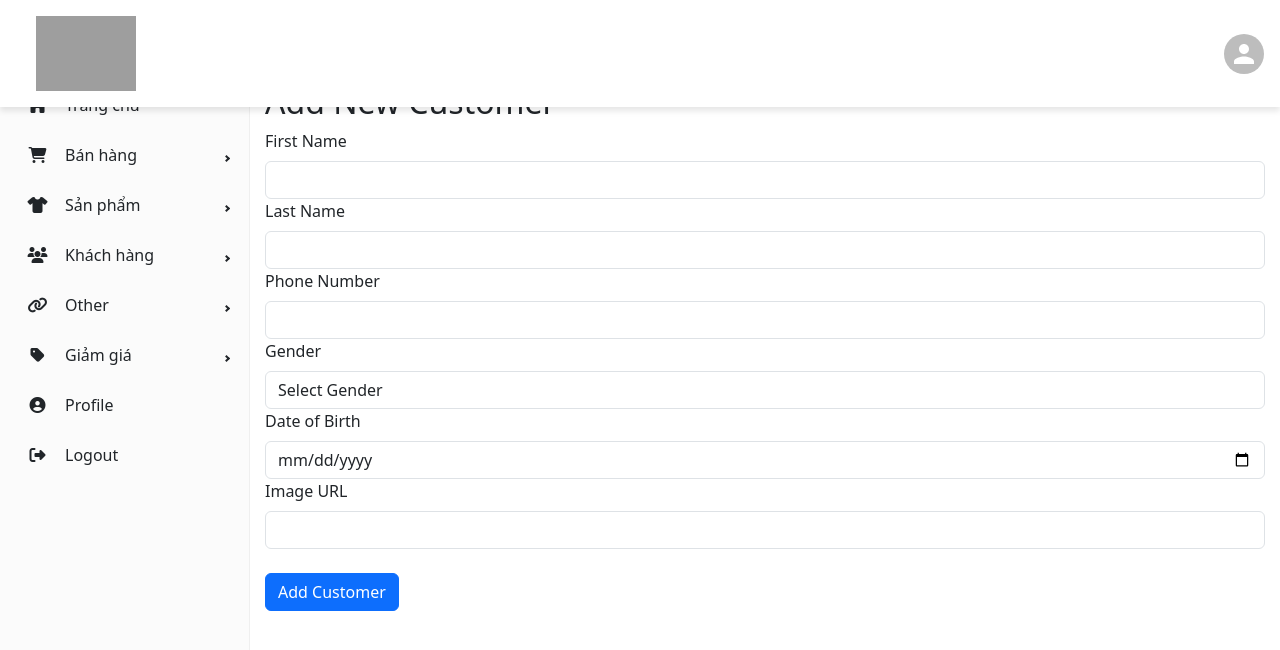
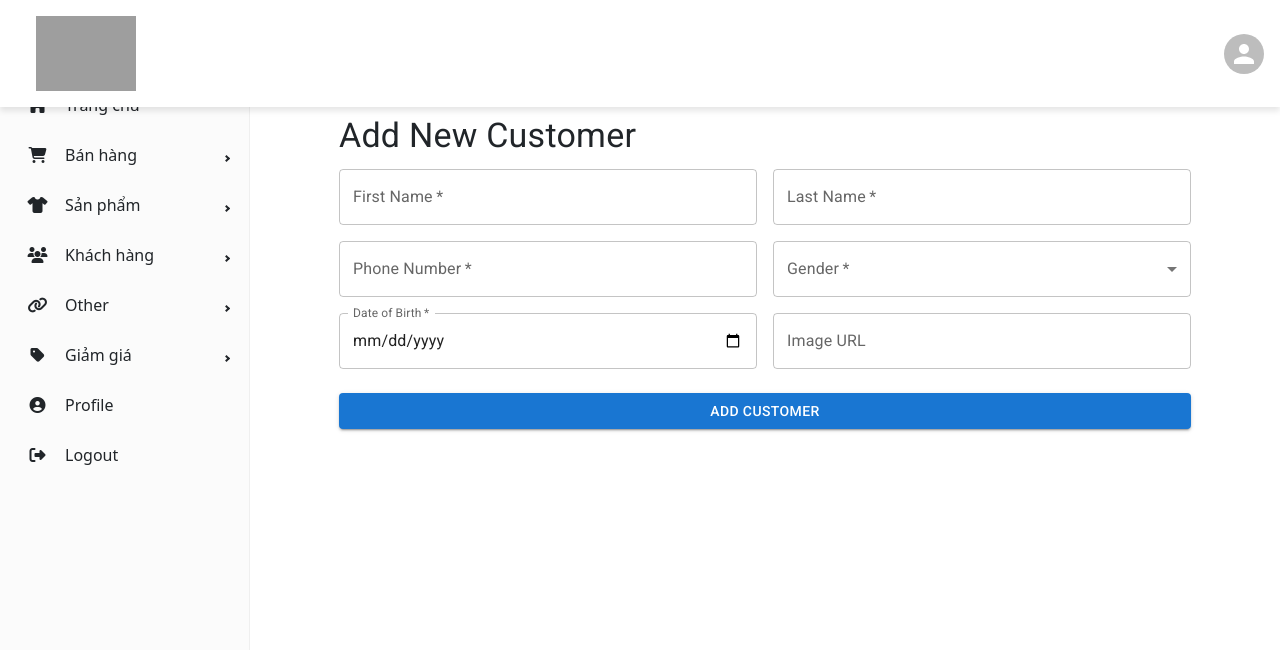
Before and after one commit to fpoly-datn-phongtt35/fa24-sd79-ban-ao-phong-moe, a React (Vite) app in the folder FE-MOE/: page /customer/add in a window 1280 px wide. Shown: the top 650 px of the page. Built offline with nearby package versions, Linux system fonts and the light colour scheme; sample sign-in values are in the browser's storage; grey boxes are pictures that could not be loaded.

Commit message:
customer

```diff
--- a/FE-MOE/package.json
+++ b/FE-MOE/package.json
@@ -15,7 +15,8 @@
     "@fortawesome/free-solid-svg-icons": "^6.6.0",
     "@fortawesome/react-fontawesome": "^0.2.2",
     "@mui/icons-material": "^6.1.1",
-    "@mui/material": "^6.1.1",
+    "@mui/material": "^6.1.2",
+    "@mui/styled-engine-sc": "^6.1.2",
     "axios": "^1.7.7",
     "bootstrap": "^5.3.3",
     "bootstrap-icons": "^1.11.3",
@@ -28,6 +29,7 @@
     "react-pro-sidebar": "^1.1.0",
     "react-router-dom": "^6.26.2",
     "react-toastify": "^10.0.5",
+    "styled-components": "^6.1.13",
     "sweetalert": "^2.1.2"
   },
   "devDependencies": {
--- a/FE-MOE/src/pages/customer/AddCustomer.jsx
+++ b/FE-MOE/src/pages/customer/AddCustomer.jsx
@@ -1,5 +1,5 @@
 import React, { useState } from 'react';
-import { Container, Form, Button } from 'react-bootstrap';
+import { Container, Box, Grid, TextField, FormControl, InputLabel, Select, MenuItem, Button, Typography } from '@mui/material';
 import { toast } from 'react-toastify';
 import { postCustomer } from '~/apis/customerApi'; // Adjust the import path as necessary
 import { useNavigate } from 'react-router-dom';
@@ -9,7 +9,7 @@ export const AddCustomer = () => {
   const formatDate = (dateString, time = "00:00:00") => {
     const date = new Date(dateString);
     const day = String(date.getDate()).padStart(2, '0');
-    const month = String(date.getMonth() + 1).padStart(2, '0'); // getMonth() is zero-based
+    const month = String(date.getMonth() + 1).padStart(2, '0');
     const year = date.getFullYear();
     return `${day}/${month}/${year} | ${time}`;
   };
@@ -47,91 +47,95 @@ export const AddCustomer = () => {
       await postCustomer(customerWithTimestamps);
       toast.success('Customer added successfully!');
       navigate('/customer');
-      console.log(customerWithTimestamps)
     } catch (error) {
       toast.error('There was an error adding the customer');
     }
   };
 
   return (
-    <Container>
-      <h2>Add New Customer</h2>
-      <Form onSubmit={handleSubmit}>
-        <Form.Group controlId="firstName">
-          <Form.Label>First Name</Form.Label>
-          <Form.Control
-            type="text"
+    <Container maxWidth="md">
+      <Box mt={4}>
+        <Typography variant="h4" gutterBottom>
+          Add New Customer
+        </Typography>
+        <Box component="form" onSubmit={handleSubmit} noValidate>
+          <Grid container spacing={2}>
+            <Grid item xs={12} sm={6}>
+              <TextField
+                label="First Name"
                 name="firstName"
                 value={customerData.firstName}
                 onChange={handleChange}
+                fullWidth
                 required
               />
-        </Form.Group>
-
-        <Form.Group controlId="lastName">
-          <Form.Label>Last Name</Form.Label>
-          <Form.Control
-            type="text"
+            </Grid>
+            <Grid item xs={12} sm={6}>
+              <TextField
+                label="Last Name"
                 name="lastName"
                 value={customerData.lastName}
                 onChange={handleChange}
+                fullWidth
                 required
               />
-        </Form.Group>
-
-        <Form.Group controlId="phoneNumber">
-          <Form.Label>Phone Number</Form.Label>
-          <Form.Control
-            type="text"
+            </Grid>
+            <Grid item xs={12} sm={6}>
+              <TextField
+                label="Phone Number"
                 name="phoneNumber"
                 value={customerData.phoneNumber}
                 onChange={handleChange}
+                fullWidth
                 required
               />
-        </Form.Group>
-
-        <Form.Group controlId="gender">
-          <Form.Label>Gender</Form.Label>
-          <Form.Control
-            as="select"
+            </Grid>
+            <Grid item xs={12} sm={6}>
+              <FormControl fullWidth required>
+                <InputLabel>Gender</InputLabel>
+                <Select
                   name="gender"
                   value={customerData.gender}
                   onChange={handleChange}
-            required
                 >
-            <option value="">Select Gender</option>
-            <option value="Male">Male</option>
-            <option value="Female">Female</option>
-            <option value="Other">Other</option>
-          </Form.Control>
-        </Form.Group>
-
-        <Form.Group controlId="dateOfBirth">
-          <Form.Label>Date of Birth</Form.Label>
-          <Form.Control
+                  <MenuItem value="">Select Gender</MenuItem>
+                  <MenuItem value="Male">Male</MenuItem>
+                  <MenuItem value="Female">Female</MenuItem>
+                  <MenuItem value="Other">Other</MenuItem>
+                </Select>
+              </FormControl>
+            </Grid>
+            <Grid item xs={12} sm={6}>
+              <TextField
+                label="Date of Birth"
+                name="dateOfBirth"
                 type="date"
-            name="dateOfBirth"
                 value={customerData.dateOfBirth}
                 onChange={handleChange}
+                InputLabelProps={{
+                  shrink: true,
+                }}
+                fullWidth
                 required
               />
-        </Form.Group>
-
-        <Form.Group controlId="image">
-          <Form.Label>Image URL</Form.Label>
-          <Form.Control
-            type="text"
+            </Grid>
+            <Grid item xs={12} sm={6}>
+              <TextField
+                label="Image URL"
                 name="image"
                 value={customerData.image}
                 onChange={handleChange}
+                fullWidth
               />
-        </Form.Group>
-
-        <br />
-        <Button variant="primary" type="submit">
+            </Grid>
+          </Grid>
+          <Box mt={3}>
+            <Button type="submit" variant="contained" color="primary" fullWidth>
               Add Customer
             </Button>
-      </Form>
+          </Box>
+        </Box>
+      </Box>
     </Container>
   );
 };
--- a/FE-MOE/src/pages/customer/Customer.jsx
+++ b/FE-MOE/src/pages/customer/Customer.jsx
@@ -1,38 +1,74 @@
-import { Container, Button } from "react-bootstrap"; // Import Button từ react-bootstrap
+import {
+  Container, Grid, Box, Typography, IconButton, Table, TableBody, TableCell,
+  TableContainer, TableHead, TableRow, Paper, Button, TextField, Select, MenuItem
+} from '@mui/material';
 import React, { useState, useEffect } from 'react';
-import { fetchAllCustomer, deleteCustomer } from "~/apis/customerApi";
-import { FaEdit, FaTrashAlt } from 'react-icons/fa';
-import { toast } from 'react-toastify';
+import { fetchAllCustomer, deleteCustomer, searchKeywordAndDate } from '~/apis/customerApi';
+import DeleteIcon from '@mui/icons-material/Delete';
+import EditIcon from '@mui/icons-material/Edit';
 import { Link } from 'react-router-dom';
 import swal from 'sweetalert';
+import { toast } from 'react-toastify';
 
 export const Customer = () => {
   const [customers, setCustomers] = useState([]);
+  const [page, setPage] = useState(1);
+  const [keyword, setKeyword] = useState('');
+  const [startDate, setStartDate] = useState('');
+  const [endDate, setEndDate] = useState('');
+
 
   useEffect(() => {
     handleSetCustomer();
   }, []);
+  useEffect(() => {
+    const delayDebounceFn = setTimeout(() => {
+      handleSearchKeywordAndDate();
+    }, 1000);
+    return () => clearTimeout(delayDebounceFn);
+  }, [keyword, startDate, endDate]);
 
   const handleSetCustomer = async () => {
+    try {
       const response = await fetchAllCustomer();
       setCustomers(response.data);
+    } catch (error) {
+      toast.error('Failed to fetch customers.');
+    }
+  };
+  const handleSearchKeywordAndDate = async () => {
+    try {
+      const res = await searchKeywordAndDate(keyword || '', startDate || '', endDate || '');
+      setCustomers(res.data);
+    } catch (error) {
+      console.error('Error during search:', error);
+    }
+  };
+  const handleClear = () => {
+
+    setKeyword('');
+    setStartDate('');
+    setEndDate('');
+
+
+    handleSetCoupon();
   };
 
   const handleDelete = async (id) => {
     try {
       await deleteCustomer(id);
-      setCustomers(customers.filter(customer => customer.id !== id));
-      toast.success("Customer deleted successfully!");
+      handleSetCustomer;
     } catch (error) {
-      toast.error("There was an error deleting the customer");
+      console.error('Failed to delete customer', error);
+      swal('Error', 'Failed to delete customer', 'error');
     }
   };
 
-  const onDelete = (id) => {
+  const onDelete = async (id) => {
     swal({
-      title: "Xác nhận xóa",
-      text: "Bạn có chắc chắn muốn xóa khách hàng này?",
-      icon: "warning",
+      title: 'Xác nhận xóa',
+      text: 'Bạn có chắc chắn muốn xóa khách hàng này?',
+      icon: 'warning',
       buttons: true,
       dangerMode: true,
     }).then((confirm) => {
@@ -42,66 +78,115 @@ export const Customer = () => {
     });
   };
 
-  const formatDate = (dateString) => {
-    const date = new Date(dateString);
-    return date.toLocaleDateString('en-GB');
-  };
+
 
   return (
-    <Container>
-      <div className="d-flex justify-content-between align-items-center mb-3">
-        <h1>Customer List</h1>
-        {/* Nút Thêm khách hàng */}
-        <Link to="/customer/add">
-          <Button variant="primary">Thêm khách hàng</Button>
-        </Link>
-      </div>
-      <table className="table">
-        <thead>
-          <tr>
-            <th>STT</th>
-            <th>First Name</th>
-            <th>Last Name</th>
-            <th>Phone Number</th>
-            <th>Gender</th>
-            <th>Date Of Birth</th>
-            <th>Image</th>
-            <th>CreateAt</th>
-            <th>UpdateAt</th>
-            <th>Actions</th>
-          </tr>
-        </thead>
-        <tbody>
+    <Container maxWidth="max-width" className="bg-white" style={{ height: '100%', marginTop: '15px' }}>
+      <Grid container spacing={2} alignItems="center" bgcolor={'#1976d2'} height={'50px'}>
+        <Typography xs={4} margin={'4px'} variant="h6" gutterBottom color="#fff">
+          Quản lý khách hàng
+        </Typography>
+      </Grid>
+      <Box className="mb-5" style={{ marginTop: '50px' }}>
+        <Grid container spacing={2} alignItems="center">
+          <Grid item xs={12} sm={4}>
+            <TextField
+              label="Tìm kiếm"
+              variant="standard"
+              fullWidth
+              value={keyword}
+              onChange={(e) => setKeyword(e.target.value)}
+              size="small"
+            />
+          </Grid>
+          <Grid item xs={12} sm={4}>
+            <TextField
+              label="Từ ngày"
+              type="date"
+              variant="standard"
+              InputLabelProps={{ shrink: true }}
+              fullWidth
+              value={startDate}
+              onChange={(e) => setStartDate(e.target.value)}
+              size="small"
+            />
+          </Grid>
+          <Grid item xs={12} sm={4}>
+            <TextField
+              label="Đến ngày"
+              type="date"
+              variant="standard"
+              InputLabelProps={{ shrink: true }}
+              fullWidth
+              value={endDate}
+              onChange={(e) => setEndDate(e.target.value)}
+              size="small"
+            />
+          </Grid>
+        </Grid>
+
+
+        <Grid container spacing={2} style={{ marginTop: '10px' }} justifyContent="flex-end">
+        <Grid item xs={6} sm={2}>
+      <Button variant="outlined" color="secondary" onClick={handleClear} fullWidth size="small">
+        Clear
+      </Button>
+    </Grid>
+          <Grid item xs={6} sm={2}>
+            <Button variant="contained" color="success" component={Link} to="/customer/add" fullWidth size="small">
+              + Tạo mới
+            </Button>
+          </Grid>
+        </Grid>
+      </Box>
+
+      <TableContainer component={Paper}>
+        <Table aria-label="customer table">
+          <TableHead>
+            <TableRow>
+              <TableCell>STT</TableCell>
+              <TableCell>Tên</TableCell>
+              <TableCell>Họ</TableCell>
+              <TableCell>Số điện thoại</TableCell>
+              <TableCell>Giới tính</TableCell>
+              <TableCell>Ngày sinh</TableCell>
+              <TableCell>Ảnh</TableCell>
+              <TableCell>Ngày tạo</TableCell>
+              <TableCell>Ngày cập nhật</TableCell>
+              <TableCell>Hành động</TableCell>
+            </TableRow>
+          </TableHead>
+          <TableBody>
             {customers.length > 0 ? (
               customers.map((customer, index) => (
-              <tr key={customer.id}>
-                <td>{index + 1}</td>
-                <td>{customer.firstName}</td>
-                <td>{customer.lastName}</td>
-                <td>{customer.phoneNumber}</td>
-                <td>{customer.gender}</td>
-                <td>{formatDate(customer.dateOfBirth)}</td>
-                <td>{customer.image}</td>
-                <td>{formatDate(customer.createdAt)}</td>
-                <td>{formatDate(customer.updatedAt)}</td>
-                <td>
-                  <Link to={`/customer/${customer.id}`}>
-                    <FaEdit style={{ cursor: 'pointer', marginRight: '10px', color: 'blue' }} />
-                  </Link>
-                  <FaTrashAlt
-                    style={{ cursor: 'pointer', color: 'red' }}
-                    onClick={() => onDelete(customer.id)}
-                  />
-                </td>
-              </tr>
+                <TableRow key={customer.id}>
+                  <TableCell>{index + 1}</TableCell>
+                  <TableCell>{customer.firstName}</TableCell>
+                  <TableCell>{customer.lastName}</TableCell>
+                  <TableCell>{customer.phoneNumber}</TableCell>
+                  <TableCell>{customer.gender}</TableCell>
+                  <TableCell>{customer.dateOfBirth}</TableCell>
+                  <TableCell>{customer.image}</TableCell>
+                  <TableCell>{customer.createdAt}</TableCell>
+                  <TableCell>{customer.updatedAt}</TableCell>
+                  <TableCell>
+                    <IconButton component={Link} to={`/customer/${customer.id}`}>
+                      <EditIcon />
+                    </IconButton>
+                    <IconButton onClick={() => onDelete(customer.id)}>
+                      <DeleteIcon color="error" />
+                    </IconButton>
+                  </TableCell>
+                </TableRow>
               ))
             ) : (
-            <tr>
-              <td colSpan="10">No customers available</td>
-            </tr>
+              <TableRow>
+                <TableCell colSpan={10}>No customer found</TableCell>
+              </TableRow>
             )}
-        </tbody>
-      </table>
+          </TableBody>
+        </Table>
+      </TableContainer>
     </Container>
   );
 };
--- a/FE-MOE/src/pages/customer/CustomerDetailPage.jsx
+++ b/FE-MOE/src/pages/customer/CustomerDetailPage.jsx
@@ -1,8 +1,7 @@
-// CustomerDetailPage.jsx
 import React, { useState, useEffect } from 'react';
 import { useParams, useNavigate } from 'react-router-dom';
 import { fetchAllCustomer, putCustomer } from '~/apis/customerApi';
-import { Container, Form, Button } from 'react-bootstrap';
+import { Container, TextField, MenuItem, Button, Box, Typography } from '@mui/material';
 import { toast } from 'react-toastify';
 
 const GENDER_OPTIONS = [
@@ -15,9 +14,9 @@ const GENDER_OPTIONS = [
 const formatDate = (dateString, time = "00:00:00") => {
   const date = new Date(dateString);
   const day = String(date.getDate()).padStart(2, '0');
-  const month = String(date.getMonth() + 1).padStart(2, '0'); // getMonth() is zero-based
+  const month = String(date.getMonth() + 1).padStart(2, '0');
   const year = date.getFullYear();
-  return `${year}-${month}-${day} | ${time}`;
+  return `${day}/${month}/${year} | ${time}`;
 };
 
 const CustomerDetailPage = () => {
@@ -64,7 +63,7 @@ const CustomerDetailPage = () => {
     e.preventDefault();
     const updatedCustomer = {
       ...customer,
-      dateOfBirth: formatDate(customer.dateOfBirth), // Use the original format for submission
+      dateOfBirth: formatDate(customer.dateOfBirth), // Keep the date format
       updatedAt: new Date().toISOString(),
     };
 
@@ -79,89 +78,90 @@ const CustomerDetailPage = () => {
   };
 
   return (
-    <Container>
-      <h2>Edit Customer</h2>
-      <Form onSubmit={handleSubmit}>
-        <Form.Group controlId="firstName">
-          <Form.Label>First Name</Form.Label>
-          <Form.Control
-            type="text"
+    <Container maxWidth="sm">
+      <Box component="form" onSubmit={handleSubmit} mt={4}>
+        <Typography variant="h4" mb={3}>
+          Edit Customer
+        </Typography>
+
+        <TextField
+          label="First Name"
           name="firstName"
           value={customer.firstName}
           onChange={handleChange}
+          fullWidth
           required
+          margin="normal"
         />
-        </Form.Group>
 
-        <Form.Group controlId="lastName">
-          <Form.Label>Last Name</Form.Label>
-          <Form.Control
-            type="text"
+        <TextField
+          label="Last Name"
           name="lastName"
           value={customer.lastName}
           onChange={handleChange}
+          fullWidth
           required
+          margin="normal"
         />
-        </Form.Group>
 
-        <Form.Group controlId="phoneNumber">
-          <Form.Label>Phone Number</Form.Label>
-          <Form.Control
-            type="text"
+        <TextField
+          label="Phone Number"
           name="phoneNumber"
           value={customer.phoneNumber}
           onChange={handleChange}
+          fullWidth
+          required
+          margin="normal"
+        />
+
+        <TextField
+          label="Gender"
+          name="gender"
+          select
+          value={customer.gender}
+          onChange={handleChange}
+          fullWidth
+          required
+          margin="normal"
+        >
+          {GENDER_OPTIONS.map((option) => (
+            <MenuItem key={option.value} value={option.value}>
+              {option.label}
+            </MenuItem>
+          ))}
+        </TextField>
+
+        <TextField
+          label="Date of Birth"
+          name="dateOfBirth"
+          type="text"
+          value={customer.dateOfBirth}
+          onChange={handleChange}
+          fullWidth
+          InputLabelProps={{ shrink: true }}
+          margin="normal"
           required
         />
-        </Form.Group>
 
-        <Form.Group controlId="gender">
-          <Form.Label>Gender</Form.Label>
-          <Form.Control
-            as="select"
-            name="gender"
-            value={customer.gender}
-            onChange={handleChange}
-            required
-          >
-            {GENDER_OPTIONS.map((option) => (
-              <option key={option.value} value={option.value}>
-                {option.label}
-              </option>
-            ))}
-          </Form.Control>
-        </Form.Group>
 
-        <Form.Group controlId="dateOfBirth">
-          <Form.Label>Date of Birth</Form.Label>
-          <Form.Control
-            type="text"
-            name="dateOfBirth"
-            value={formatDate(customer.dateOfBirth)} // Use formatted date for input
-            onChange={handleChange}
-            required
-          />
-        </Form.Group>
-
-        <Form.Group controlId="image">
-          <Form.Label>Image URL</Form.Label>
-          <Form.Control
-            type="text"
+        <TextField
+          label="Image URL"
           name="image"
           value={customer.image}
           onChange={handleChange}
+          fullWidth
+          margin="normal"
         />
-        </Form.Group>
-        <br />
-        <Button variant="primary" type="submit">
+
+        <Box mt={3} display="flex" justifyContent="space-between">
+          <Button variant="contained" color="primary" type="submit">
             Update Customer
           </Button>
-        &nbsp;
-        &nbsp;
-        <Button variant="secondary" onClick={() => navigate('/customer')}>
+          <Button variant="outlined" onClick={() => navigate('/customer')}>
             Cancel
           </Button>
-      </Form>
+        </Box>
+      </Box>
     </Container>
   );
 };
```
Also changed, not shown: FE-MOE/src/apis/customerApi.js (+32 -1 lines), 1 other file (tests, documents, lock files or other folders). Lines whose indentation alone changed are shown as unchanged.
